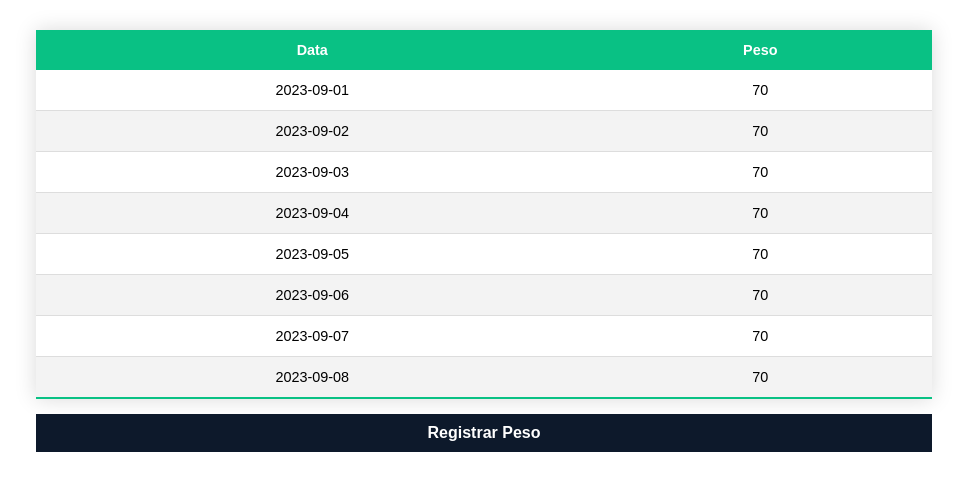
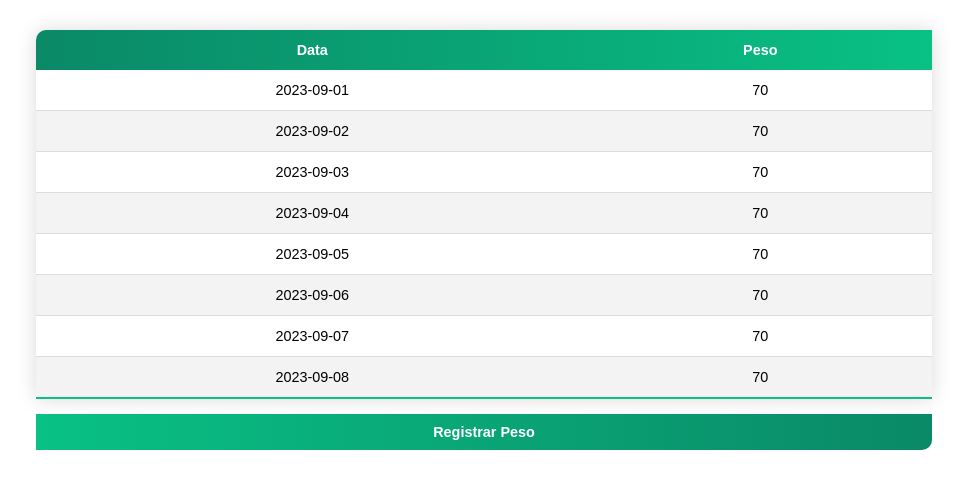
Before and after one commit to deividsilvajs/getting-stronger, a React (Create React App) app: page /#/weight-history in a window 1280 px wide. Shown: the top 490 px of the page, without its empty margins (156-1123 px from the left). Built offline with nearby package versions, Linux system fonts and the light colour scheme.

Commit message:
reestilização do botão

```diff
--- a/src/App.css
+++ b/src/App.css
@@ -22,10 +22,11 @@ table {
   margin: 30px auto 15px auto;
   box-shadow: 0 0 20px rgba(0, 0, 0, 0.15);
   text-align: center;
+  border-radius: 10px 0 0 0;
 }
 
 thead tr {
-  background-color: #09C184;
+  background: linear-gradient(to left, #09C184, #0a8967);
   color: #FFFFFF;
   font-weight: bold;
 }
@@ -48,18 +49,18 @@ tbody tr:last-of-type {
 
 /* --- */
 
+button {
+  cursor: pointer;
+  border: none;
+}
+
 .record-button {
-  background-color: #0D192B;
+  background: linear-gradient(to right, #09C184, #0a8967);
   color: #FFFFFF;
-  border: none;
+  font-weight: bold;
   padding: 10px;
   width: 100%;
-  font-size: 1.0em;
-  font-weight: bold;
-  transition: background-color 500ms;
-  cursor: pointer;
+  font-size: 0.9em;
+  transition: border-color 500ms;
+  border-radius: 0 0 10px 0;
 }
-
-.record-button:hover {
-  background-color: #081324;
-}
```
